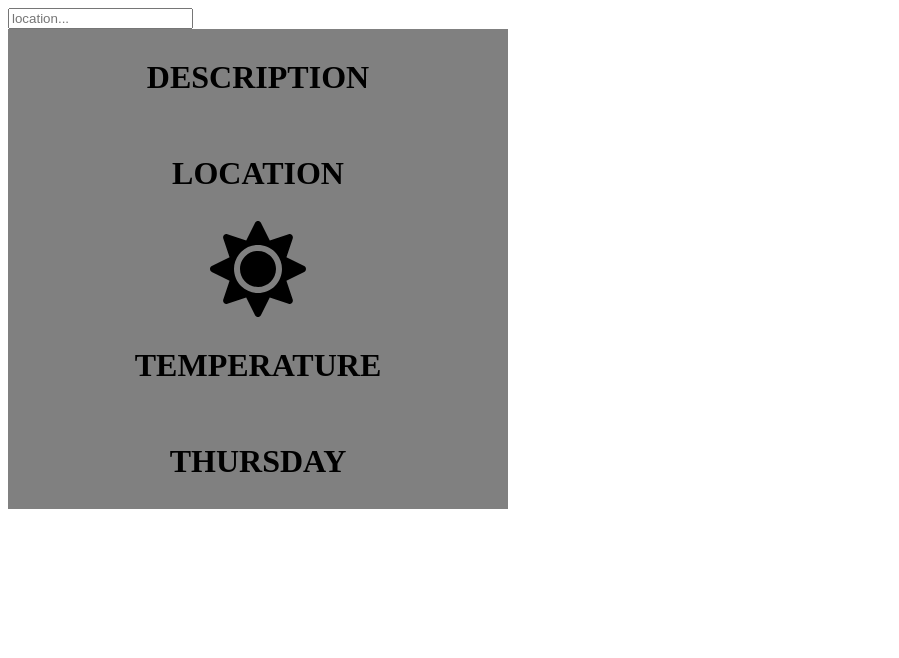
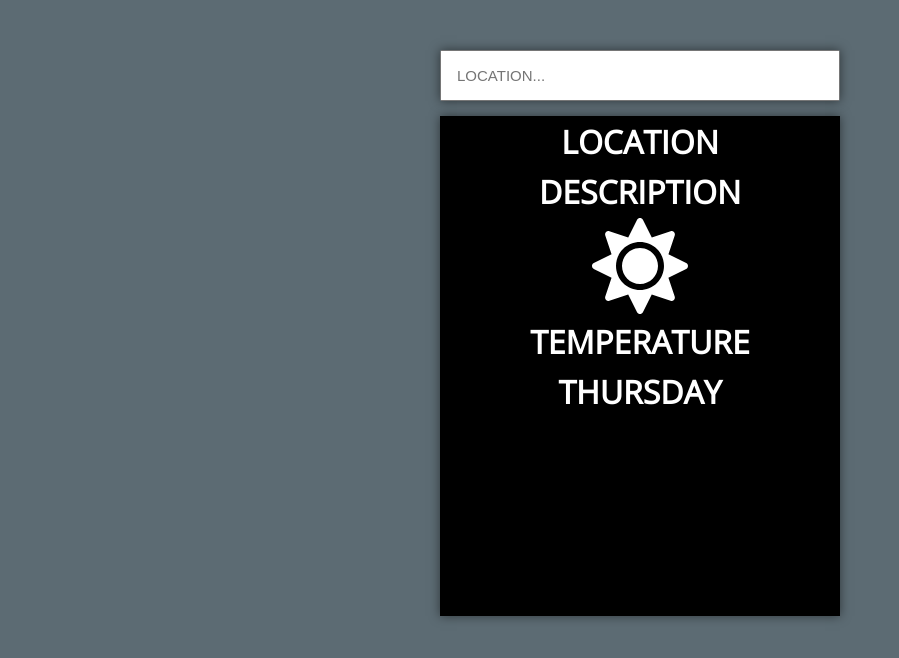
Before and after one commit to TLGuzmanDev/weather-app, a React (Create React App) app: page / in a window 1280 px wide. Shown: the top 658 px of the page, without its empty margins (0-899 px from the left). Built offline with nearby package versions, Linux system fonts and the light colour scheme.

Commit message:
added basic stlying

```diff
--- a/src/App.css
+++ b/src/App.css
@@ -1,17 +1,38 @@
+@import url('https://fonts.googleapis.com/css2?family=Open+Sans&display=swap');
+
+#app {
+  width: 400px;
+  margin: 50px auto;
+  font-family: 'Open Sans', sans-serif;
+}
+
+#form {
+  margin-bottom: 15px;
+  box-shadow: 0px 0px 10px rgba(0, 0, 0, 0.5);
+}
+
+#form input[type='text'] {
+  width: 400px;
+  font-size: 15px;
+  padding: 1em;
+}
+
+form input[type='submit'] {
+  display: none;
+}
+
 #display {
+  height: 500px;
   display: grid;
   grid-template-columns: 1fr;
-  grid-template-rows: repeat(5, 1fr);
+  grid-template-rows: 50px 50px 100px 50px 50px;
   justify-items: center;
   align-items: center;
-  width: 500px;
-  background-color: gray;
+  background-color: black;
+  color: white;
+  box-shadow: 0px 0px 10px rgba(0, 0, 0, 0.5);
 }
 
 #display h1 {
   margin: 0;
 }
-
-form input[type='submit'] {
-  display: none;
-}
--- a/src/App.js
+++ b/src/App.js
@@ -71,8 +71,8 @@ const City = (props) => {
 const Display = (props) => {
   return (
     <div id="display">
+      <City city={props.city} />
       <Description description={props.description} />
-      <City city={props.city} />
       <Symbol main={props.main} />
       <Temp temp={props.temp} />
       <Day />
@@ -82,12 +82,12 @@ const Display = (props) => {
 
 const Input = (props) => {
   return (
-    <form action="#" onSubmit={props.onSubmit}>
+    <form id="form" action="#" onSubmit={props.onSubmit}>
       <input
         type="text"
         id="location-input"
         name="location-input"
-        placeholder="location..."
+        placeholder="LOCATION..."
       ></input>
       <input type="submit" value="Submit" />
     </form>
--- a/src/index.css
+++ b/src/index.css
@@ -1,3 +1,8 @@
 * {
   box-sizing: border-box;
 }
+
+body {
+  margin: 0;
+  background-color: #5c6b73;
+}
```
